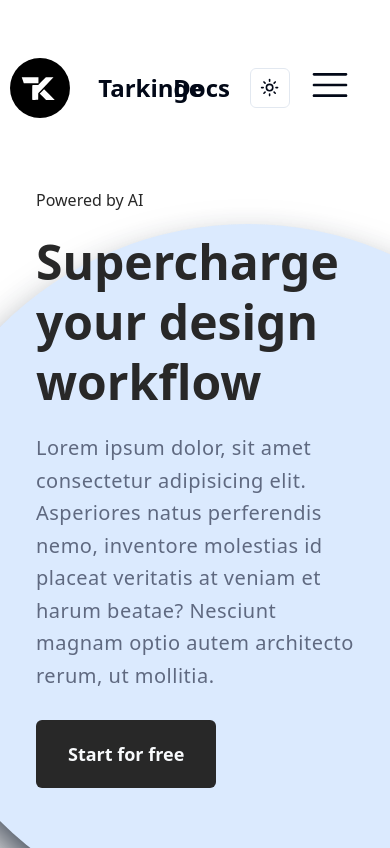
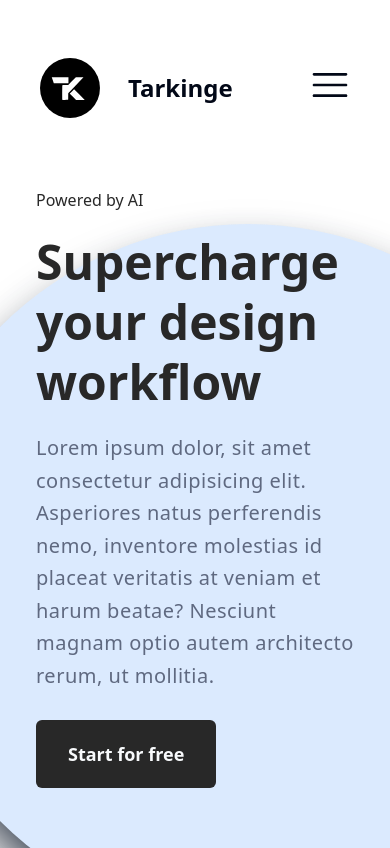
Before and after one commit to ejsadiarin/landing-pages, a Next.js app: page / in a window 390 px wide. Built offline with nearby package versions, Linux system fonts and the light colour scheme; a web font is replaced by a local one.

Commit message:
fixed responsiveness, homepage done

```diff
--- a/app/page.tsx
+++ b/app/page.tsx
@@ -31,12 +31,16 @@ export default function Home() {
           </section>
 
           {/* Mobile Nav Bar Section */}
-          <section className="flex gap-5 justify-center items-center text-center lg:hidden">
-            <a href="/" className="font-bold text-2xl">
-              Docs
-            </a>
-            <ModeToggle />
-            <MobileNavbar />
+          <section className="flex gap-5 items-center justify-center">
+            <div className="flex gap-5 justify-center items-center text-center lg:hidden max-sm:hidden">
+              <a href="/gleamy" className="font-bold text-2xl">
+                Docs
+              </a>
+              <ModeToggle />
+            </div>
+            <div className="lg:hidden">
+              <MobileNavbar />
+            </div>
           </section>
 
           {/* Large Screen+ Nav Bar Section */}
```
